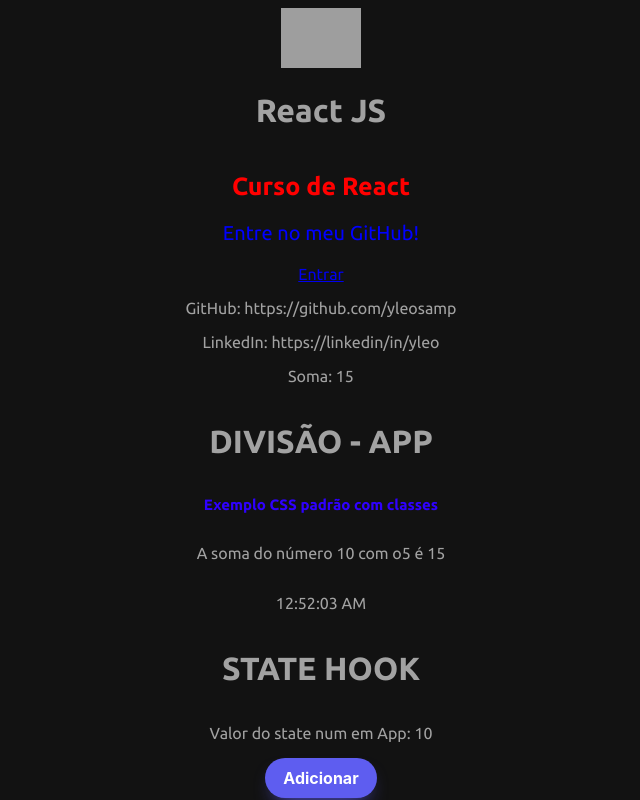
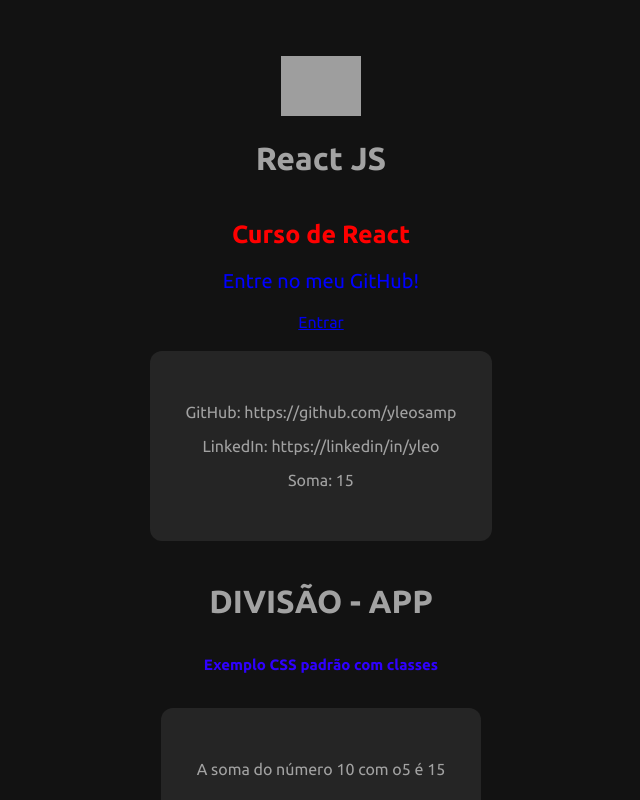
Before and after one commit to yleosamp/random-tests-reactjs, a React (Vite) app: page / in a window 1280 px wide. Shown: the top 800 px of the page, without its empty margins (319-959 px from the left). Built offline with nearby package versions, Linux system fonts and the light colour scheme; grey boxes are pictures that could not be loaded.

Commit message:
Style update

```diff
--- a/src/App.tsx
+++ b/src/App.tsx
@@ -20,6 +20,8 @@
 import LocalStorage from './components/LocalStorage'
 
 import style from './App.module.css'
+import ClassComponent from './components/ClassComponent'
+import ClassState from './components/ClassState'
 
 
 
@@ -148,6 +150,16 @@
       {/* localStorage */}
       <h1>Local Storage</h1>
       <LocalStorage />
+
+      {/* Componente com classe */}
+      <h1>Componente com classe</h1>
+      <ClassComponent
+        name='Leonardo'
+      />
+
+      {/* State em componente com classe */}
+      <h1>State em componente com classe</h1>
+      <ClassState />
     </>
   )
 }
--- /dev/null
+++ b/src/components/ClassComponent.tsx
@@ -0,0 +1,23 @@
+import React from "react"
+
+type Props = {
+  name: string
+}
+
+class ClassComponent extends React.Component<Props> {
+  constructor(props: Props) {
+    super(props)
+  }
+
+  render(): React.ReactNode {
+    return(
+      <div>
+        <p>Primeiro componente com classe.</p>
+        <h4>Utilizando props no componente em classe</h4>
+        <p>Nome (passado por props): { this.props.name }</p>
+      </div>
+    )
+  }
+}
+
+export default ClassComponent
--- /dev/null
+++ b/src/components/ClassState.tsx
@@ -0,0 +1,36 @@
+import React from "react"
+
+type Props = {
+}
+
+type State = {
+  color: string,
+  onOff: boolean
+}
+
+class ClassState extends React.Component<Props, State> {
+
+  constructor(props: Props) {
+    super(props)
+    this.state = {
+      color: "yellow",
+      onOff: false
+    }
+  }
+
+  onOff() {
+    this.setState({ onOff: !this.state.onOff })
+  }
+
+  render(): React.ReactNode {
+    return(
+      <div>
+        <p>Cor da Lâmpada: { this.state.color } </p>
+        <p>A lâmpada está: { this.state.onOff ? "Ligada" : "Desligada" }</p>
+        <button onClick={ () => this.onOff() }>{ this.state.onOff ? "Desligar" : "Ligar" }</button>
+      </div>
+    )
+  }
+}
+
+export default ClassState
--- a/src/index.css
+++ b/src/index.css
@@ -43,3 +43,15 @@
 button:hover {
   background-color: #3939a7;
 }
+
+#root {
+  background-color: #121212;
+}
+
+div {
+  background-color: #252525;
+  border-radius: 12px;
+  padding: 36px;
+  margin-bottom: 20px;
+  margin-top: 20px;
+}
```
